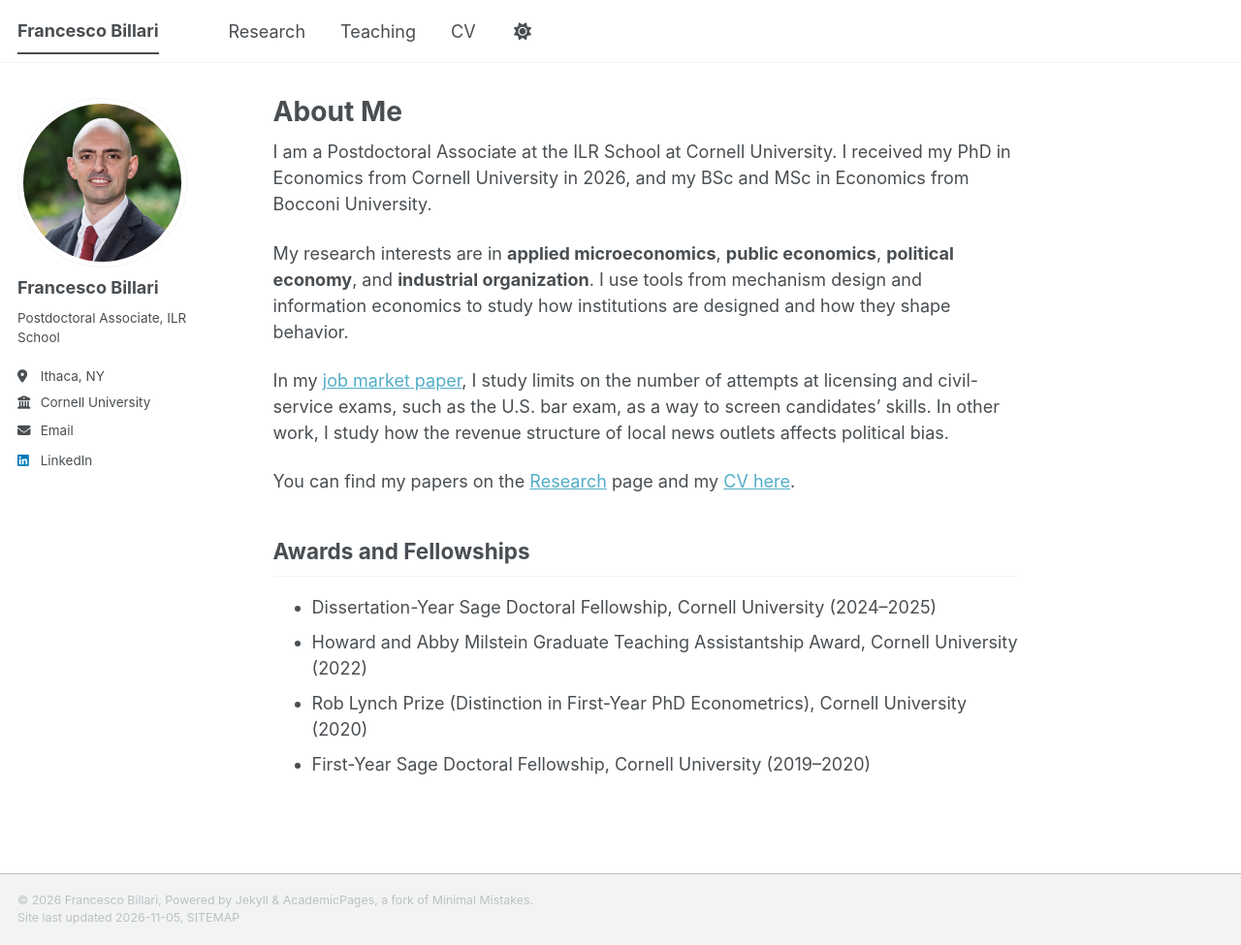
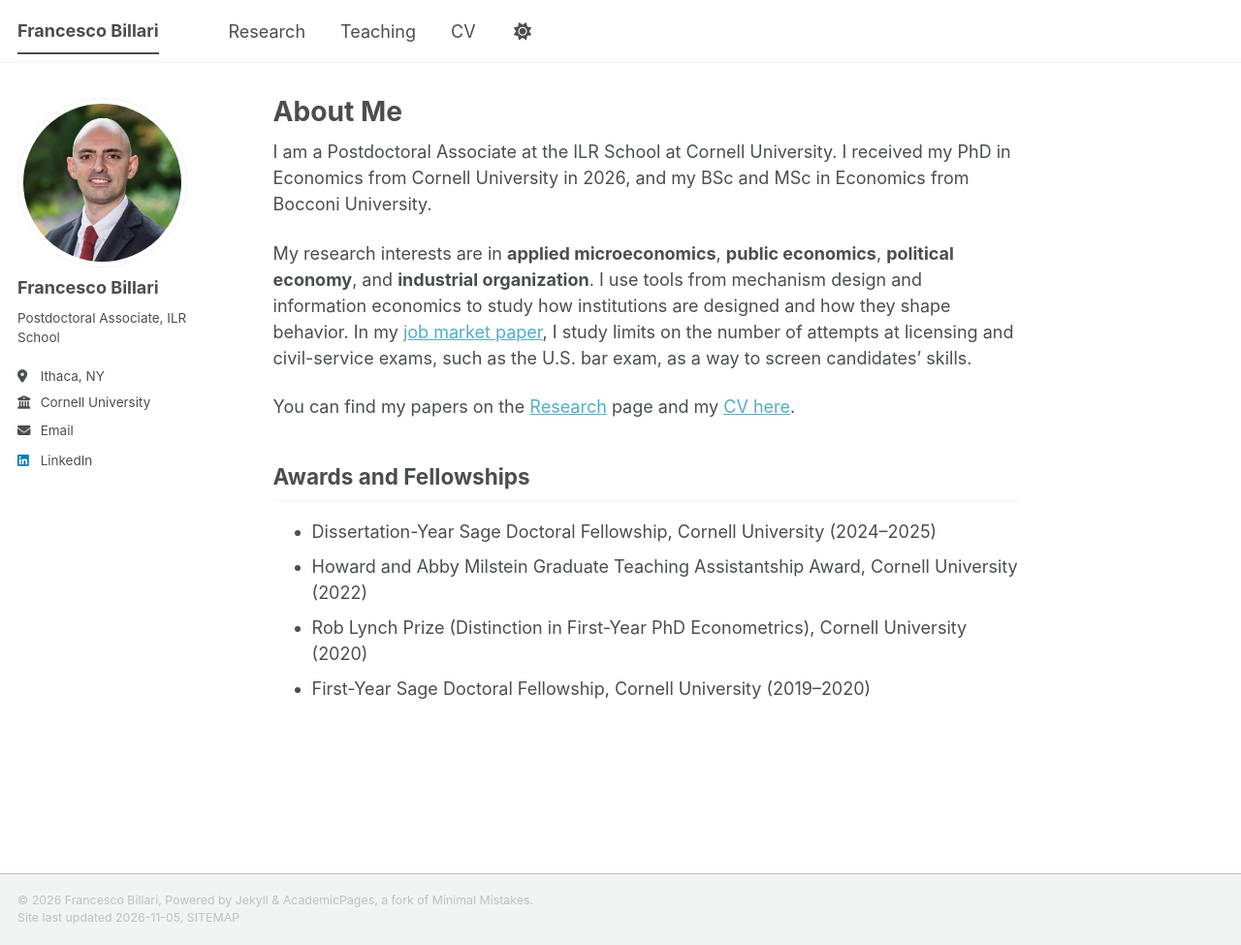
Before and after one commit to fbillari/fbillari.github.io, a Jekyll site: the page built from _pages/about.md, in a window 1280 px wide and 975 px high. Shown: the whole window at 97% size. Built offline with Jekyll 4.4.1, drawn with Linux system fonts in a browser that asks for light colours; a script bundle is joined from its source files by our own code; a style sheet for code colours, icons or effects is not loaded.

Commit message:
Update about.md

```diff
--- a/_pages/about.md
+++ b/_pages/about.md
@@ -9,9 +9,7 @@ redirect_from:
 
 I am a Postdoctoral Associate at the ILR School at Cornell University. I received my PhD in Economics from Cornell University in 2026, and my BSc and MSc in Economics from Bocconi University.
 
-My research interests are in **applied microeconomics**, **public economics**, **political economy**, and **industrial organization**. I use tools from mechanism design and information economics to study how institutions are designed and how they shape behavior.
-
-In my [job market paper](/files/Billari_Dont_Try_Again.pdf), I study limits on the number of attempts at licensing and civil-service exams, such as the U.S. bar exam, as a way to screen candidates' skills. In other work, I study how the revenue structure of local news outlets affects political bias.
+My research interests are in **applied microeconomics**, **public economics**, **political economy**, and **industrial organization**. I use tools from mechanism design and information economics to study how institutions are designed and how they shape behavior. In my [job market paper](/files/Billari_Dont_Try_Again.pdf), I study limits on the number of attempts at licensing and civil-service exams, such as the U.S. bar exam, as a way to screen candidates' skills.
 
 You can find my papers on the [Research](/research/) page and my [CV here](/files/Francesco_Billari_CV.pdf).
 
```
